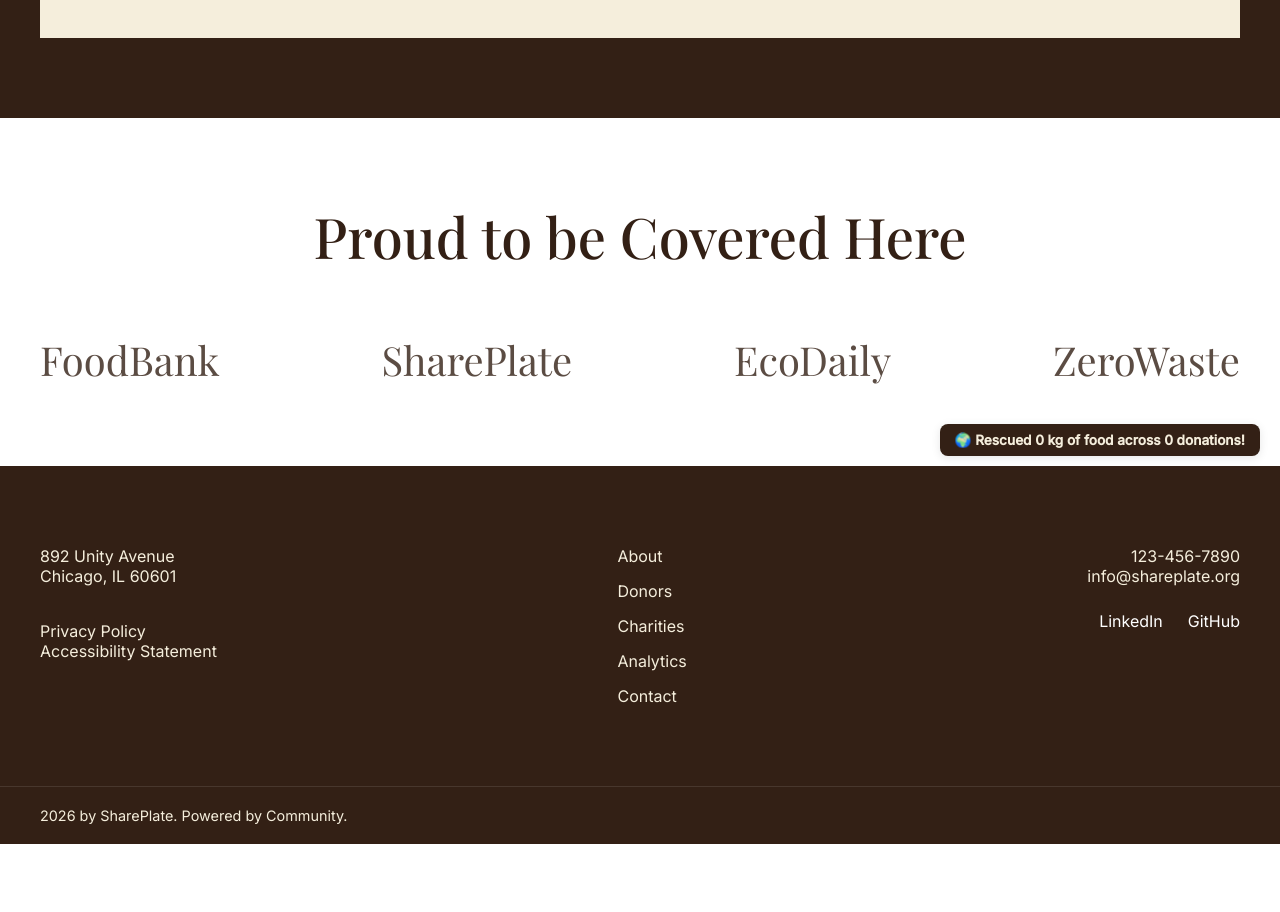
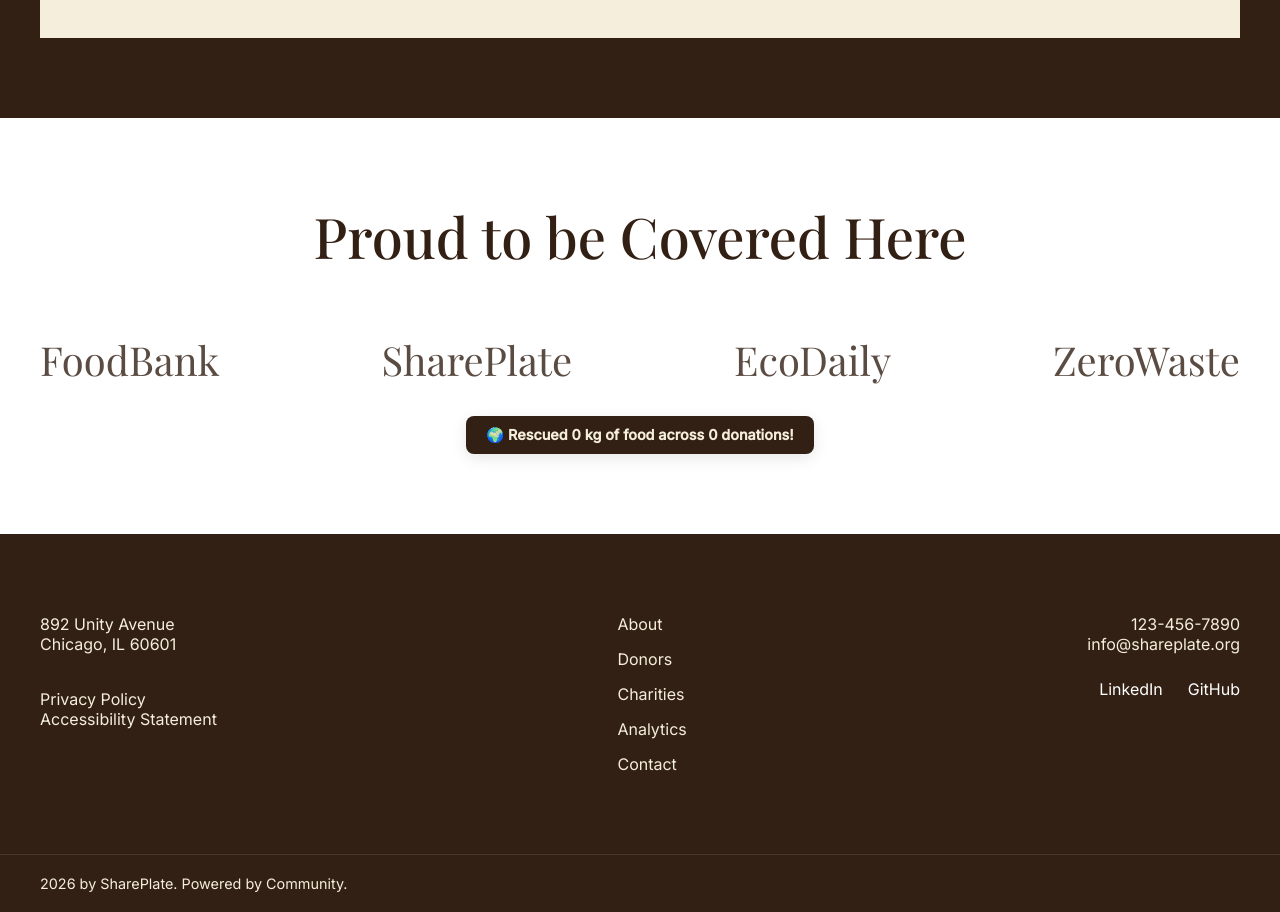
Before and after one commit to RMukherjee007/SharePlate, a React (Vite) app in the folder client/: page / in a window 1280 px wide. Shown: the part 3061-3973 px from the top of the page. Before the commit the page ends 3905 px from the top, so only its background shows below. Built offline with nearby package versions, Linux system fonts and the light colour scheme; no server answers.

Commit message:
Fix Charity login routing and add Error Boundary for chunk load failures

```diff
--- a/client/src/App.jsx
+++ b/client/src/App.jsx
@@ -24,6 +24,7 @@ const DonorDashboard = lazy(() => import('./pages/dashboards/DonorDashboard'));
 const ReceiverDashboard = lazy(() => import('./pages/dashboards/ReceiverDashboard'));
 const AdminDashboard = lazy(() => import('./pages/dashboards/AdminDashboard'));
 import ProtectedRoute from './components/ProtectedRoute';
+import ErrorBoundary from './components/ErrorBoundary';
 import { useAuth } from './context/AuthContext';
 import './App.css';
 
@@ -42,7 +43,7 @@ function App() {
           <Link to="/contact" onMouseEnter={importContact}>Contact</Link>
           {user ? (
             <>
-              <Link to={user.role === 'Restaurant' ? '/donor' : user.role === 'NGO' ? '/receiver' : '/admin'} style={{ fontWeight: 'bold', color: 'var(--color-dark-brown)' }}>Dashboard</Link>
+              <Link to={user.role === 'Restaurant' ? '/donor' : (user.role === 'NGO' || user.role === 'Charity') ? '/receiver' : '/admin'} style={{ fontWeight: 'bold', color: 'var(--color-dark-brown)' }}>Dashboard</Link>
               <button onClick={logout} style={{ background: 'none', border: 'none', color: 'inherit', cursor: 'pointer', fontSize: '1rem', padding: '0' }}>Logout</button>
             </>
           ) : (
@@ -52,6 +53,7 @@ function App() {
       </nav>
 
       {/* Route Views */}
+      <ErrorBoundary>
         <Suspense fallback={<div style={{ padding: '100px 40px', textAlign: 'center' }}>Loading...</div>}>
           <Routes>
             <Route path="/" element={<Home />} />
@@ -67,10 +69,11 @@ function App() {
 
             {/* Protected Dashboards */}
             <Route path="/donor" element={<ProtectedRoute allowedRoles={['Restaurant']}><DonorDashboard /></ProtectedRoute>} />
-          <Route path="/receiver" element={<ProtectedRoute allowedRoles={['NGO']}><ReceiverDashboard /></ProtectedRoute>} />
+            <Route path="/receiver" element={<ProtectedRoute allowedRoles={['NGO', 'Charity']}><ReceiverDashboard /></ProtectedRoute>} />
             <Route path="/admin" element={<ProtectedRoute allowedRoles={['Admin']}><AdminDashboard /></ProtectedRoute>} />
           </Routes>
         </Suspense>
+      </ErrorBoundary>
 
       {/* Shared Footer */}
       <footer className="footer-section">
--- /dev/null
+++ b/client/src/components/ErrorBoundary.jsx
@@ -0,0 +1,35 @@
+import React from 'react';
+
+export default class ErrorBoundary extends React.Component {
+  constructor(props) {
+    super(props);
+    this.state = { hasError: false };
+  }
+
+  static getDerivedStateFromError(error) {
+    return { hasError: true };
+  }
+
+  componentDidCatch(error, errorInfo) {
+    console.error("Uncaught error:", error, errorInfo);
+    // If it's a Vite dynamic import error (chunk failed to load), force a full reload
+    if (error.message && error.message.includes('Failed to fetch dynamically imported module')) {
+      window.location.reload();
+    }
+  }
+
+  render() {
+    if (this.state.hasError) {
+      return (
+        <div style={{ padding: '100px 40px', textAlign: 'center' }}>
+          <h2>Something went wrong.</h2>
+          <p>We are updating the site. Please refresh the page.</p>
+          <button onClick={() => window.location.reload()} className="btn-dark" style={{ marginTop: '20px' }}>
+            Refresh Page
+          </button>
+        </div>
+      );
+    }
+    return this.props.children;
+  }
+}
--- a/client/src/components/ProtectedRoute.jsx
+++ b/client/src/components/ProtectedRoute.jsx
@@ -11,7 +11,7 @@ export default function ProtectedRoute({ children, allowedRoles }) {
   if (allowedRoles && !allowedRoles.includes(user.role)) {
     // Redirect them to their proper dashboard if they try to access the wrong one
     if (user.role === 'Restaurant') return <Navigate to="/donor" replace />;
-    if (user.role === 'NGO') return <Navigate to="/receiver" replace />;
+    if (user.role === 'NGO' || user.role === 'Charity') return <Navigate to="/receiver" replace />;
     if (user.role === 'Admin') return <Navigate to="/admin" replace />;
   }
 
--- a/client/src/pages/Home.jsx
+++ b/client/src/pages/Home.jsx
@@ -41,7 +41,7 @@ function Home() {
     try {
       const user = await login(email, password);
       if (user.role === 'Restaurant') navigate('/donor');
-      else if (user.role === 'NGO') navigate('/receiver');
+      else if (user.role === 'NGO' || user.role === 'Charity') navigate('/receiver');
       else if (user.role === 'Admin') navigate('/admin');
     } catch (err) {
       setLoginError(err.message);
@@ -222,7 +222,7 @@ function Home() {
       </section>
 
       {/* Logos Section */}
-      <section className="logos-section" style={{ position: 'relative' }}>
+      <section className="logos-section">
         <h2 className="features-header text-center">Proud to be Covered Here</h2>
         <div className="logos-grid">
           <h2>FoodBank</h2>
@@ -231,18 +231,21 @@ function Home() {
           <h2>ZeroWaste</h2>
         </div>
         <div style={{
-          position: 'absolute',
-          bottom: '10px',
-          right: '20px',
-          background: 'var(--color-dark-brown)',
-          color: 'var(--color-light-tan)',
-          padding: '8px 15px',
-          borderRadius: '8px',
-          fontSize: '0.85rem',
-          fontWeight: 'bold',
-          boxShadow: '0 2px 10px rgba(0,0,0,0.1)'
+          marginTop: '30px',
+          display: 'flex',
+          justifyContent: 'center'
         }}>
-          🌍 Rescued {globalStats.totalKg} kg of food across {globalStats.totalTransactions} donations!
+          <div style={{
+            background: 'var(--color-dark-brown)',
+            color: 'var(--color-light-tan)',
+            padding: '10px 20px',
+            borderRadius: '8px',
+            fontSize: '0.9rem',
+            fontWeight: 'bold',
+            boxShadow: '0 4px 15px rgba(0,0,0,0.1)'
+          }}>
+            🌍 Rescued {globalStats.totalKg} kg of food across {globalStats.totalTransactions} donations!
+          </div>
         </div>
       </section>
 
```
Lines whose indentation alone changed are shown as unchanged.
